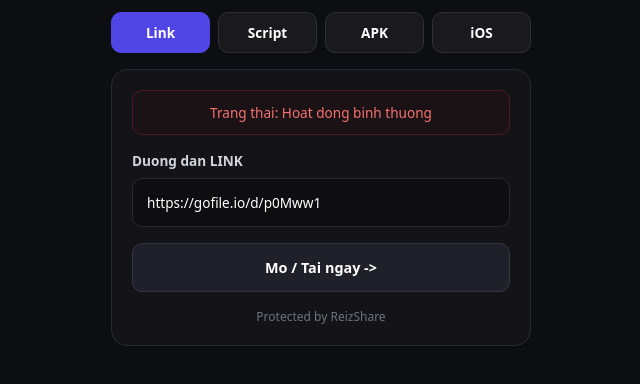
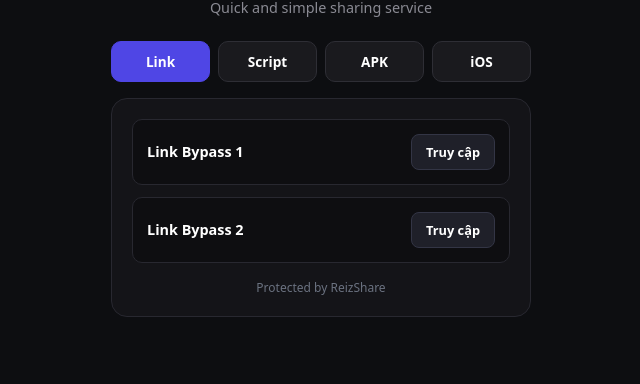
Before and after one commit to dienmayxanhdmx0999-commits/skibidiscript, a plain HTML site: page index.html in a window 1280 px wide. Shown: the part 270-654 px from the top of the page, without its empty margins (319-959 px from the left). Drawn offline with Linux system fonts and the light colour scheme.

Commit message:
Update index.html

```diff
--- a/index.html
+++ b/index.html
@@ -40,7 +40,7 @@
       margin-bottom: 24px;
     }
 
-    /* Row 4 mục chọn */
+    /* Khung chuyển tab */
     .nav-tabs {
       display: flex;
       gap: 8px;
@@ -64,7 +64,7 @@
       border-color: #4f46e5;
     }
 
-    /* Khung chính giống ảnh mẫu */
+    /* Khung chứa các box */
     .card {
       background-color: #141418;
       border: 1px solid #282830;
@@ -73,58 +73,76 @@
       text-align: left;
     }
 
-    .notice-box {
-      background-color: #1a1215;
-      border: 1px solid #4a1d24;
-      color: #f87171;
-      padding: 12px;
-      border-radius: 10px;
-      font-size: 0.85rem;
-      margin-bottom: 16px;
-      text-align: center;
+    .tab-content {
+      display: none;
+      flex-direction: column;
+      gap: 12px;
     }
 
-    .field-label {
-      font-size: 0.85rem;
-      font-weight: 600;
-      color: #d1d5db;
-      margin-bottom: 8px;
-      display: block;
+    .tab-content.active {
+      display: flex;
     }
 
-    .input-box {
-      width: 100%;
-      padding: 14px;
+    /* --- THIẾT KẾ MỖI BOX MỤC --- */
+    .box {
       background-color: #0e0e11;
       border: 1px solid #282830;
       border-radius: 10px;
-      color: #ffffff;
-      font-size: 0.85rem;
-      margin-bottom: 16px;
-      outline: none;
+      padding: 14px;
+      display: flex;
+      flex-direction: column;
+      gap: 10px;
     }
 
-    .main-btn {
-      width: 100%;
-      padding: 14px;
+    .box-header {
+      display: flex;
+      justify-content: space-between;
+      align-items: center;
+      gap: 10px;
+    }
+
+    .box-title {
+      font-size: 0.9rem;
+      font-weight: 600;
+      color: #ffffff;
+    }
+
+    .box-btn {
       background-color: #1f2029;
       border: 1px solid #333545;
-      border-radius: 10px;
+      border-radius: 8px;
       color: #ffffff;
-      font-size: 0.9rem;
+      padding: 8px 14px;
+      font-size: 0.8rem;
       font-weight: 600;
+      text-decoration: none;
       cursor: pointer;
-      margin-bottom: 16px;
+      text-align: center;
+      white-space: nowrap;
     }
 
-    .main-btn:hover {
+    .box-btn:hover {
       background-color: #2b2d3a;
+    }
+
+    /* Hiển thị đoạn Script */
+    .script-text {
+      background-color: #16171d;
+      border: 1px solid #23242c;
+      border-radius: 6px;
+      padding: 10px;
+      font-family: monospace;
+      font-size: 0.78rem;
+      color: #a5b4fc;
+      word-break: break-all;
+      user-select: all;
     }
 
     .card-footer {
       text-align: center;
       font-size: 0.75rem;
       color: #6b7280;
+      margin-top: 16px;
     }
   </style>
 </head>
@@ -134,86 +152,136 @@
     <h1 class="title">ReizShare</h1>
     <p class="subtitle">Quick and simple sharing service</p>
 
-    <!-- 4 Nút tương ứng 4 mục -->
+    <!-- NÚT MỤC TAB -->
     <div class="nav-tabs">
-      <button class="nav-btn active" onclick="setTab('link', this)">Link</button>
-      <button class="nav-btn" onclick="setTab('script', this)">Script</button>
-      <button class="nav-btn" onclick="setTab('apk', this)">APK</button>
-      <button class="nav-btn" onclick="setTab('ios', this)">iOS</button>
+      <button class="nav-btn active" onclick="showTab('tab-link', this)">Link</button>
+      <button class="nav-btn" onclick="showTab('tab-script', this)">Script</button>
+      <button class="nav-btn" onclick="showTab('tab-apk', this)">APK</button>
+      <button class="nav-btn" onclick="showTab('tab-ios', this)">iOS</button>
     </div>
 
-    <!-- Khung chính -->
+    <!-- KHUNG NỘI DUNG CHÍNH -->
     <div class="card">
-      <div class="notice-box">
-        Trang thai: Hoat dong binh thuong
+
+      <!-- =================================================== -->
+      <!-- 1. MỤC LINK (Chỉ hiện Tên + Nút truy cập) -->
+      <!-- =================================================== -->
+      <div id="tab-link" class="tab-content active">
+
+        <div class="box">
+          <div class="box-header">
+            <span class="box-title">Link Bypass 1</span>
+            <a href="https://example.com/duong-dan-1" target="_blank" class="box-btn">Truy cập</a>
+          </div>
+        </div>
+
+        <div class="box">
+          <div class="box-header">
+            <span class="box-title">Link Bypass 2</span>
+            <a href="https://example.com/duong-dan-2" target="_blank" class="box-btn">Truy cập</a>
+          </div>
+        </div>
+
       </div>
 
-      <label class="field-label" id="fieldLabel">Link cua ban</label>
-      <input type="text" id="displayInput" class="input-box" readonly>
+      <!-- =================================================== -->
+      <!-- 2. MỤC SCRIPT (Hiện Tên + Nội dung Script + Nút chép) -->
+      <!-- =================================================== -->
+      <div id="tab-script" class="tab-content">
 
-      <button class="main-btn" id="actionBtn" onclick="handleAction()">Mo ngay -> </button>
+        <div class="box">
+          <div class="box-header">
+            <span class="box-title">Script Blox Fruits</span>
+            <button class="box-btn" onclick="copyCode(this)">Sao chép</button>
+          </div>
+          <div class="script-text">loadstring(game:HttpGet('https://raw.githubusercontent.com/script1.lua'))()</div>
+        </div>
+
+        <div class="box">
+          <div class="box-header">
+            <span class="box-title">Script King Legacy</span>
+            <button class="box-btn" onclick="copyCode(this)">Sao chép</button>
+          </div>
+          <div class="script-text">loadstring(game:HttpGet('https://raw.githubusercontent.com/script2.lua'))()</div>
+        </div>
+
+      </div>
+
+      <!-- =================================================== -->
+      <!-- 3. MỤC APK (Chỉ hiện Tên + Nút Tải) -->
+      <!-- =================================================== -->
+      <div id="tab-apk" class="tab-content">
+
+        <div class="box">
+          <div class="box-header">
+            <span class="box-title">Delta Executor APK</span>
+            <a href="https://example.com/file1.apk" target="_blank" class="box-btn">Tải xuống</a>
+          </div>
+        </div>
+
+        <div class="box">
+          <div class="box-header">
+            <span class="box-title">Fluxus APK</span>
+            <a href="https://example.com/file2.apk" target="_blank" class="box-btn">Tải xuống</a>
+          </div>
+        </div>
+
+      </div>
+
+      <!-- =================================================== -->
+      <!-- 4. MỤC IOS (Chỉ hiện Tên + Nút Tải) -->
+      <!-- =================================================== -->
+      <div id="tab-ios" class="tab-content">
+
+        <div class="box">
+          <div class="box-header">
+            <span class="box-title">Delta iOS IPA</span>
+            <a href="https://example.com/file1.ipa" target="_blank" class="box-btn">Tải xuống</a>
+          </div>
+        </div>
+
+        <div class="box">
+          <div class="box-header">
+            <span class="box-title">CodeX iOS IPA</span>
+            <a href="https://example.com/file2.ipa" target="_blank" class="box-btn">Tải xuống</a>
+          </div>
+        </div>
+
+      </div>
 
       <div class="card-footer">
         Protected by ReizShare
       </div>
+
     </div>
   </div>
 
   <script>
-    // =========================================================
-    // BAN CHINH SUA LINK HOAC SCRIPT CUA 4 MUC TAI DAY:
-    // =========================================================
-    const DATA = {
-      link: "https://gofile.io/d/S1FNjL",
-      link: "https://gofile.io/d/p0Mww1",
-      script: "loadstring(game:HttpGet('https://script-cua-ban.lua'))()",
-      apk: "https://link-tai-apk.com/app.apk",
-      ios: "https://link-tai-ios.com/app.ipa"
-    };
-    // =========================================================
+    // Hàm chuyển Tab
+    function showTab(tabId, btn) {
+      document.querySelectorAll('.tab-content').forEach(el => el.classList.remove('active'));
+      document.querySelectorAll('.nav-btn').forEach(el => el.classList.remove('active'));
 
-    let currentTab = 'link';
-
-    function setTab(tab, element) {
-      currentTab = tab;
-
-      const buttons = document.querySelectorAll('.nav-btn');
-      buttons.forEach(btn => btn.classList.remove('active'));
-      element.classList.add('active');
-
-      const input = document.getElementById('displayInput');
-      const label = document.getElementById('fieldLabel');
-      const btn = document.getElementById('actionBtn');
-
-      input.value = DATA[tab] || '';
-
-      if (tab === 'script') {
-        label.innerText = 'Noi dung Script';
-        btn.innerText = 'Sao chep Script ->';
-      } else {
-        label.innerText = 'Duong dan ' + tab.toUpperCase();
-        btn.innerText = 'Mo / Tai ngay ->';
-      }
+      document.getElementById(tabId).classList.add('active');
+      btn.classList.add('active');
     }
 
-    function handleAction() {
-      const val = DATA[currentTab];
-      if (!val) return;
+    // Hàm sao chép Script
+    function copyCode(btn) {
+      const box = btn.closest('.box');
+      const scriptText = box.querySelector('.script-text').innerText;
 
-      if (currentTab === 'script') {
-        navigator.clipboard.writeText(val);
-        const btn = document.getElementById('actionBtn');
-        btn.innerText = 'Da sao chep!';
-        setTimeout(() => {
-          btn.innerText = 'Sao chep Script ->';
-        }, 1500);
-      } else {
-        window.open(val, '_blank');
-      }
+      navigator.clipboard.writeText(scriptText);
+
+      const oldText = btn.innerText;
+      btn.innerText = 'Đã chép';
+      btn.style.backgroundColor = '#16a34a';
+
+      setTimeout(() => {
+        btn.innerText = oldText;
+        btn.style.backgroundColor = '';
+      }, 1500);
     }
-
-    // Chay mac dinh tab Link khi vao trang
-    setTab('link', document.querySelectorAll('.nav-btn')[0]);
   </script>
 </body>
 </html>
```
